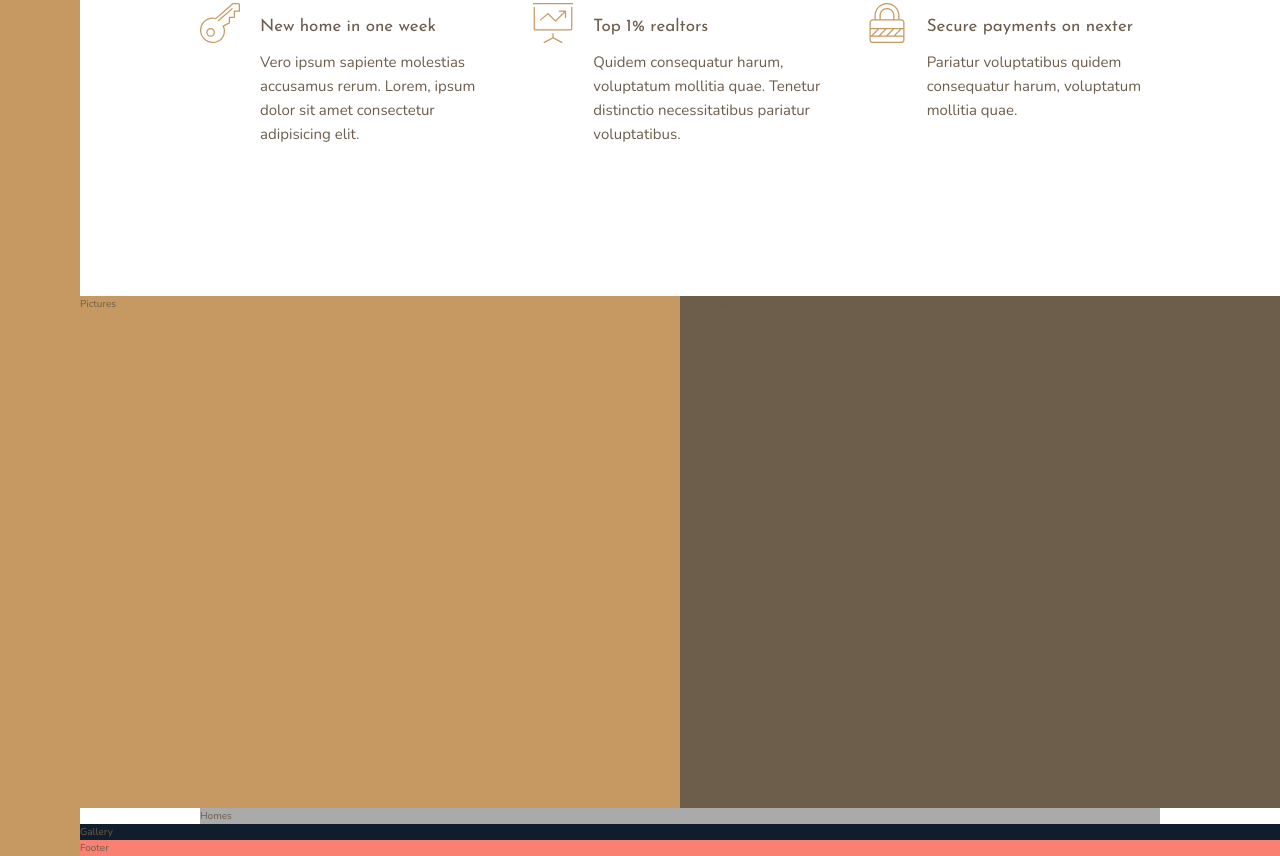
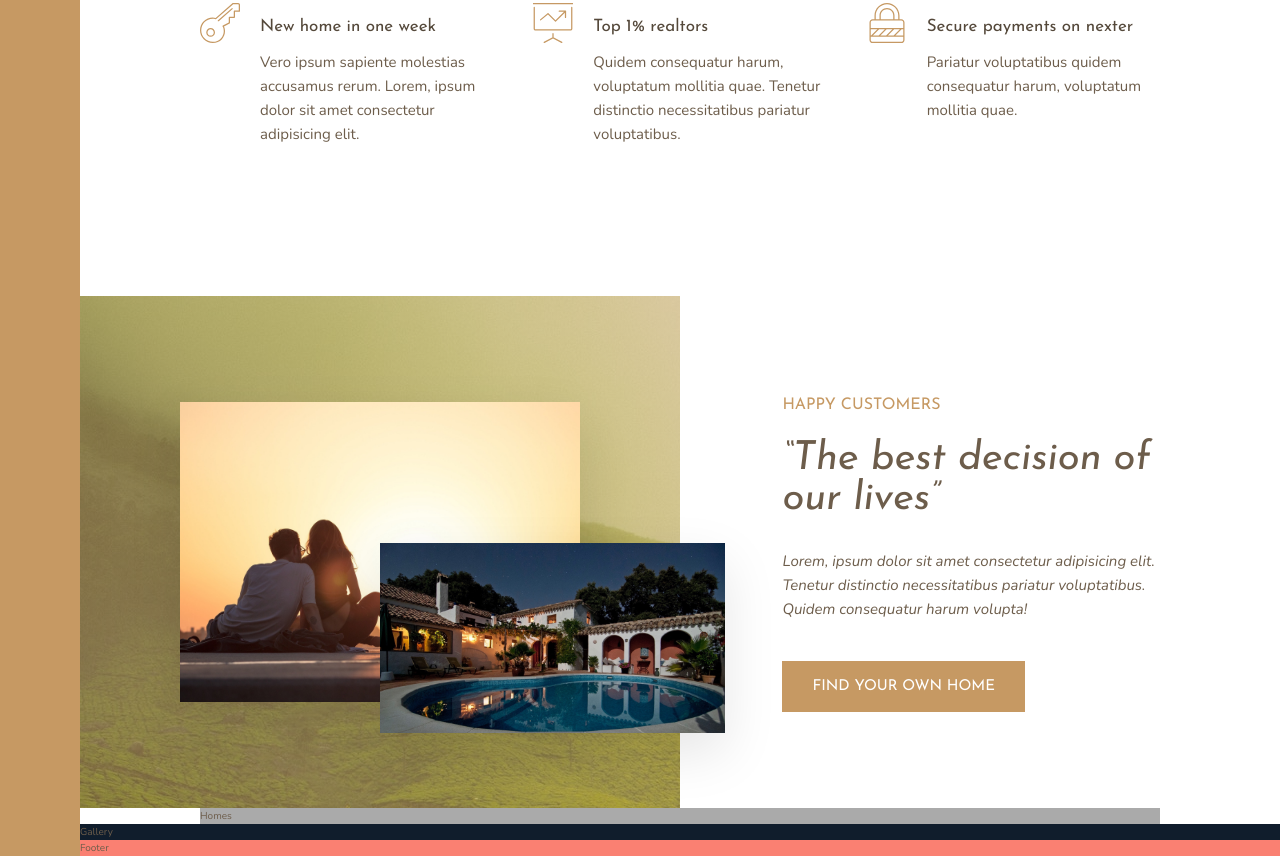
Before and after one commit to vihahuynh/Advanced-CSS-and-SASS-Nexter, a website: page index.html in a window 1280 px wide. Shown: the part 950-1806 px from the top of the page. Drawn offline with nearby package versions, Linux system fonts and the light colour scheme.

Commit message:
Section 9: Nexter - story

```diff
--- a/index.html
+++ b/index.html
@@ -80,8 +80,26 @@
         </p>
       </div>
     </section>
-    <div class="story__pictures">Pictures</div>
-    <div class="story__content">Story content</div>
+    <div class="story__pictures">
+      <img
+        src="img/story-1.jpeg"
+        alt="Couple with new house"
+        class="story__img--1"
+      />
+      <img src="img/story-2.jpeg" alt="New house" class="story__img--2" />
+    </div>
+    <div class="story__content">
+      <h3 class="heading-3 mb-sm">Happy customers</h3>
+      <h2 class="heading-2 mb-md">
+        &ldquo;The best decision of our lives&rdquo;
+      </h2>
+      <p class="story__text mb-lg">
+        Lorem, ipsum dolor sit amet consectetur adipisicing elit. Tenetur
+        distinctio necessitatibus pariatur voluptatibus. Quidem consequatur
+        harum volupta!
+      </p>
+      <button class="btn">Find your own home</button>
+    </div>
     <section class="homes">Homes</section>
     <section class="gallery">Gallery</section>
     <footer class="footer">Footer</footer>
--- a/sass/_story.scss
+++ b/sass/_story.scss
@@ -1,11 +1,53 @@
 .story {
   &__pictures {
-    background-color: $color-primary;
     grid-column: full-start / col-end 4;
+
+    display: grid;
+    grid-template-rows: repeat(6, 1fr);
+    grid-template-columns: repeat(6, 1fr);
+    align-items: center;
+
+    background-image: linear-gradient(
+        rgba($color-primary, 0.5),
+        rgba($color-primary, 0.5)
+      ),
+      url(../img/back.jpg);
+  }
+
+  &__img--1 {
+    width: 100%;
+
+    grid-row: 2 / 6;
+    grid-column: 2 / 6;
+    box-shadow: 0 2rem 5rem rgba(0, 0, 0, 0.1);
+  }
+
+  &__img--2 {
+    width: 115%;
+
+    grid-row: 4 / 6;
+    grid-column: 4 / -1;
+    box-shadow: 0 2rem 5rem rgba(0, 0, 0, 0.1);
   }
 
   &__content {
-    background-color: $color-grey-dark-2;
     grid-column: col-start 5 / full-end;
+    padding: 6rem 8vw;
+
+    /* flex
+    display: flex;
+    flex-direction: column;
+    justify-content: center;
+    align-items: flex-start;
+    */
+
+    display: grid;
+    align-content: center;
+    justify-items: start;
+  }
+
+  &__text {
+    font-size: 1.5rem;
+    font-style: italic;
   }
 }
--- a/sass/_typography.scss
+++ b/sass/_typography.scss
@@ -1,6 +1,26 @@
 %heading {
   font-family: $font-display;
   font-weight: 400;
+}
+.heading-2 {
+  @extend %heading;
+  font-size: 4rem;
+  font-style: italic;
+  line-height: 1;
+
+  &--light {
+    color: $color-grey-light-1;
+  }
+  &--dark {
+    color: $color-grey-dark-1;
+  }
+}
+
+.heading-3 {
+  @extend %heading;
+  font-size: 1.6rem;
+  color: $color-primary;
+  text-transform: uppercase;
 }
 
 .heading-4 {
@@ -10,7 +30,40 @@
   &--light {
     color: $color-grey-light-1;
   }
-  &--darf {
+  &--dark {
     color: $color-grey-dark-1;
   }
 }
+
+.btn {
+  background-color: $color-primary;
+  color: #fff;
+  border: none;
+  border-radius: 0;
+  font-family: $font-display;
+  font-size: 1.5rem;
+  text-transform: uppercase;
+  padding: 1.8rem 3rem;
+  cursor: pointer;
+  transition: all 0.2s;
+
+  &:hover {
+    background-color: $color-primary-dark;
+  }
+}
+
+.mb-sm {
+  margin-bottom: 2rem;
+}
+
+.mb-md {
+  margin-bottom: 3rem;
+}
+
+.mb-lg {
+  margin-bottom: 4rem;
+}
+
+.mb-hg {
+  margin-bottom: 8rem;
+}
```
Also changed, not shown: css/style.css.
